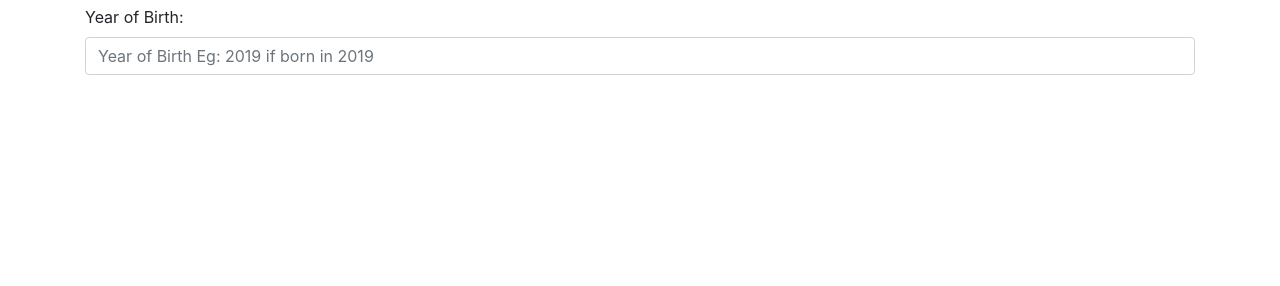
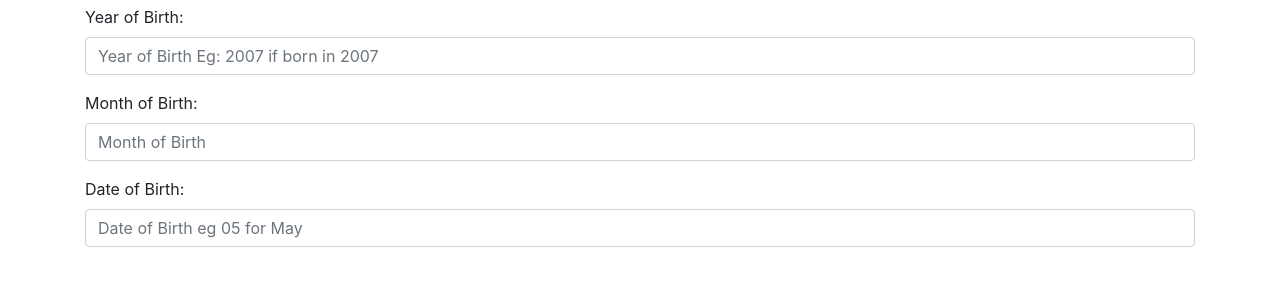
Before and after one commit to sandrakinoti16/Akan-Names, a plain HTML site: page index.html in a window 1280 px wide. Shown: the part 168-454 px from the top of the page. Drawn offline with nearby package versions, Linux system fonts and the light colour scheme.

Commit message:
add label for date birth

```diff
--- a/index.html
+++ b/index.html
@@ -29,8 +29,16 @@
             <form name="myForm" class="form" onsubmit="validate();">
                 <div class="form-group">
                     <label for="number">Year of Birth:</label>
-                    <input type="number" class="form-control" id="year" placeholder="Year of Birth Eg: 2019 if born in 2019" name="year">
+                    <input type="number" class="form-control" id="year" placeholder="Year of Birth Eg: 2007 if born in 2007" name="year">
                 </div>
+                <div class="form-group">
+                    <label for="month">Month of Birth:</label>
+                    <input type="number" class="form-control" id="month" placeholder="Month of Birth" name="month">
+                    </div>
+                    <div class="form-group">
+                        <label for="date">Date of Birth:</label>
+                        <input type="number" class="form-control" id="date" placeholder="Date of Birth eg 05 for May" name="date">
+                      </div>
     </div>
 
 
```
